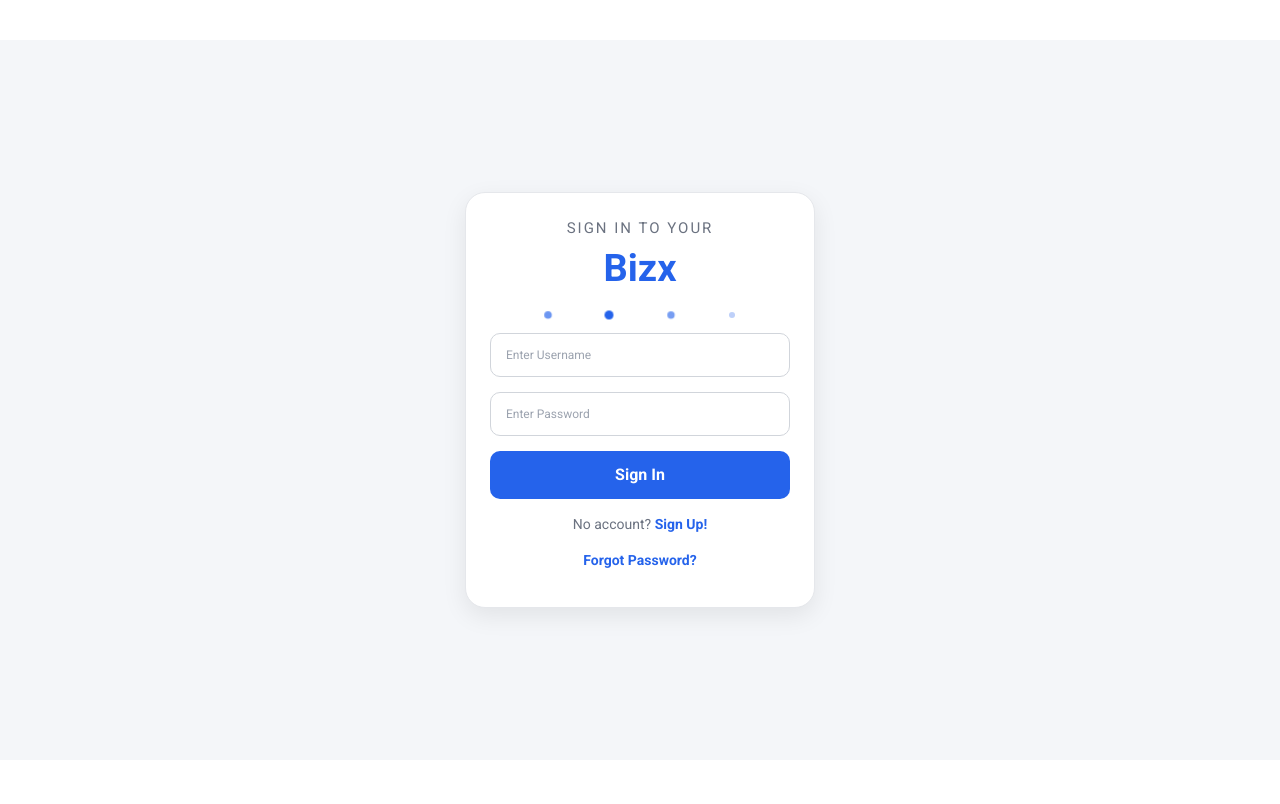
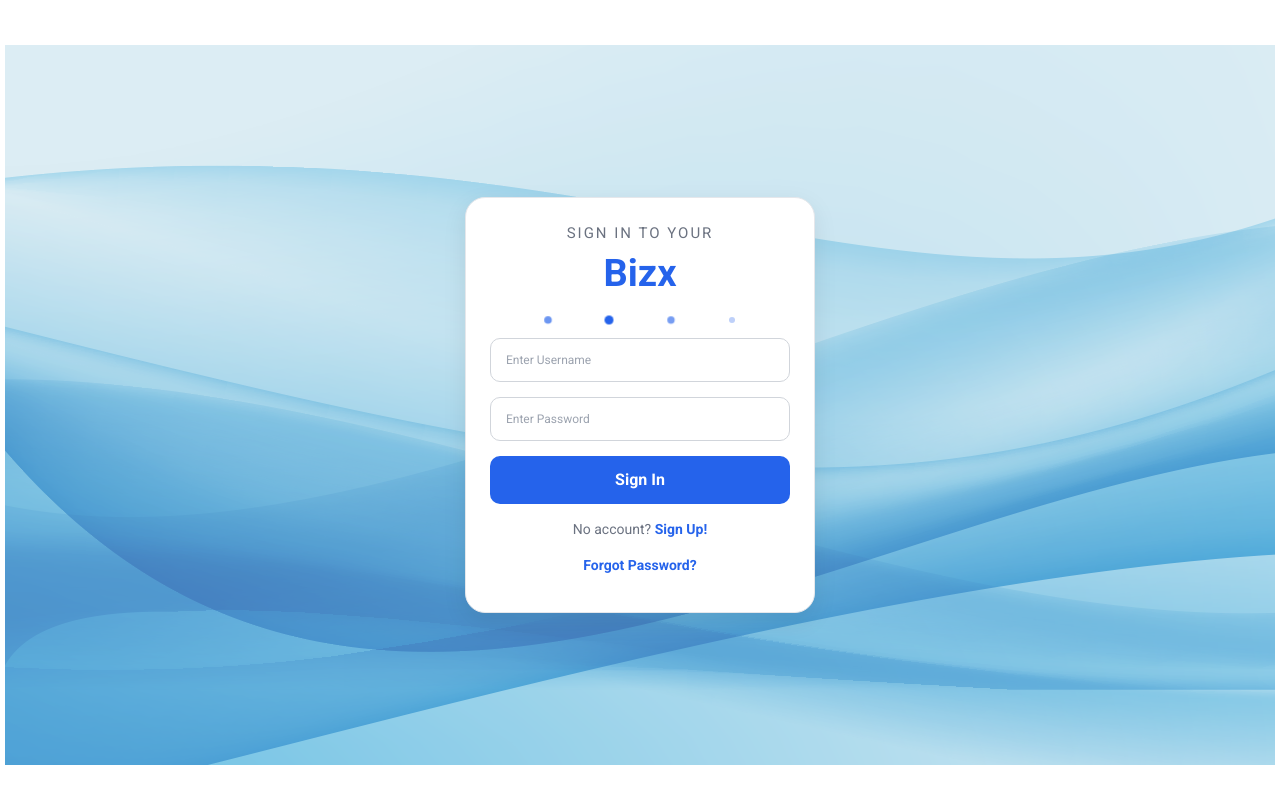
Before and after one commit to Prasanthkota25/Bizx, a React (Create React App) app: page / in a window 1280 px wide. Shown: the top 804 px of the page. Built offline with nearby package versions, Linux system fonts and the light colour scheme.

Commit message:
Describe your changes

```diff
--- a/src/pages/Login.jsx
+++ b/src/pages/Login.jsx
@@ -101,7 +101,8 @@
 // }
 
   return (
-    <div className="auth-container">
+    // <div className="auth-container">
+    <div className="auth-container login-container">
       <form
         className="form"
         onSubmit={(e) => {
--- a/src/styles/auth.css
+++ b/src/styles/auth.css
@@ -175,6 +175,9 @@
   justify-content: center;
   align-items: center;
   background: #f4f6f9;
+    background-color: #a8d1e4;
+    background-image: url(/public/login-bg-v2.png);
+
 }
 
 /* Main Form */
@@ -320,3 +323,26 @@
     transform: scale(1.5);
   }
 }
+
+
+
+/* Login Page Extra Image */
+.login-container::before {
+  content: "";
+  position: absolute;
+
+  width: 100%;
+  height: 100%;
+  /* background-image: url("/public/bizxBanner.jpg"); */
+  background-repeat: no-repeat;
+  background-size: contain;
+  background-position: center;
+
+
+}
+
+/* Keep form above image */
+.form {
+  position: relative;
+  z-index: 2;
+}
--- a/src/styles/common.css
+++ b/src/styles/common.css
@@ -10,8 +10,8 @@
 }
 
 body {
-    margin: 0;
-    padding-top: 40px;
+    margin: 5px;
+    /* padding-top: 40px; */
     font-size: 12px;
     /* font-family: "Arimo", "Segoe UI", sans-serif, "Helvetica Neue", Arial, sans-serif; */
       font-family: Roboto,sans-serif;
--- a/src/styles/home.css
+++ b/src/styles/home.css
@@ -1,4 +1,9 @@
 
+
+
+body{
+     padding-top: 40px;
+}
 /* =========================================
    MAIN CONTAINER
 ========================================= */
```
